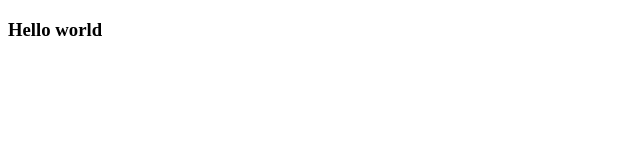
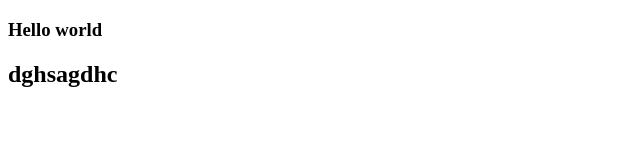
Before and after one commit to deekshakp06/Project-Connect-Deeksha.K.P, a plain HTML site: page week2/week2Project/index.html in a window 1280 px wide. Shown: the whole page, without its empty margins (0-640 px from the left). Drawn offline with Linux system fonts and the light colour scheme.

Commit message:
2nd commit

```diff
--- a/week2/week2Project/index.html
+++ b/week2/week2Project/index.html
@@ -7,5 +7,6 @@
 </head>
 <body>
    <h3>Hello world</h3>
+   <h2>dghsagdhc</h2>
 </body>
 </html>
```
